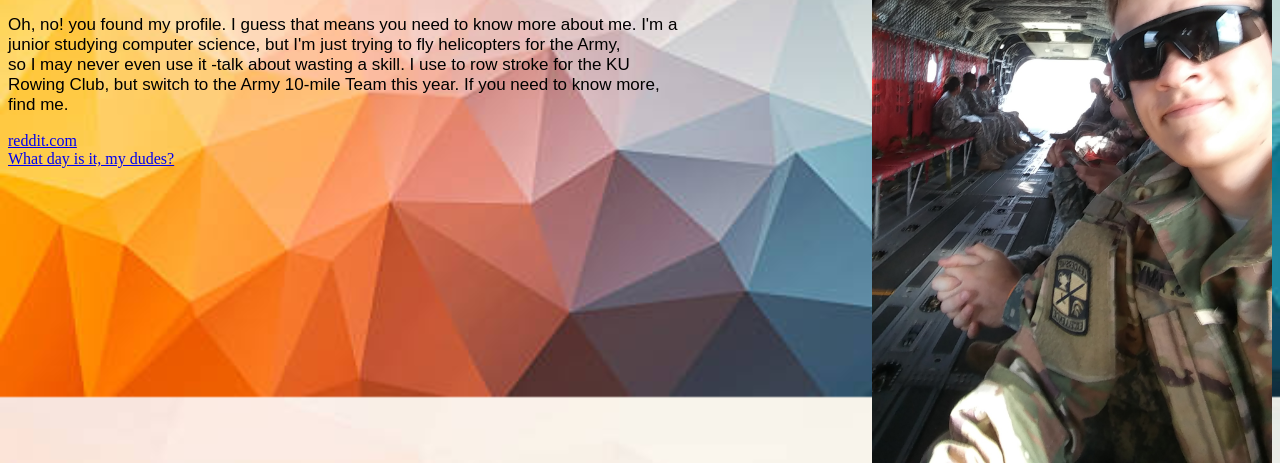
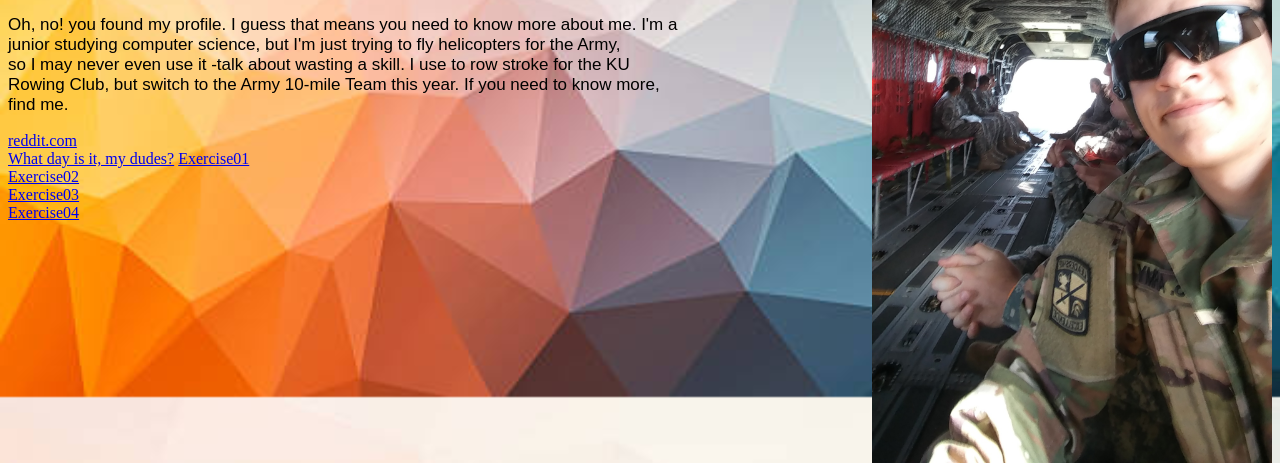
Before and after one commit to IEatToast/lab03, a plain HTML site: page Exercise03/profile.html in a window 1280 px wide. Shown: the part 403-866 px from the top of the page. Drawn offline with Linux system fonts and the light colour scheme.

Commit message:
added links to exercises

```diff
--- a/Exercise03/profile.html
+++ b/Exercise03/profile.html
@@ -14,5 +14,9 @@ Rowing Club, but switch to the Army 10-mile Team this year. If you need to know
 find me.</p>
 <a href="https://old.reddit.com">reddit.com</a><br>
 <a href="http://www.isitwednesdaymydudes.com/">What day is it, my dudes?</a>
+<a href="http://people.eecs.ku.edu/~j664g270/exercise01/passwordpage.html">Exercise01</a><br>
+<a href="http://people.eecs.ku.edu/~j664g270/exercise02/slideShow.html">Exercise02</a><br>
+<a href="http://people.eecs.ku.edu/~j664g270/exercise03/profile.html">Exercise03</a><br>
+<a href="http://people.eecs.ku.edu/~j664g270/exercise04/paragraphColors.html">Exercise04</a><br>
 	</body>
 </html>
```
